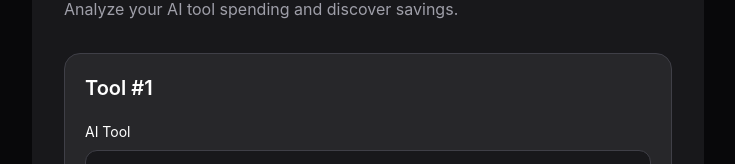
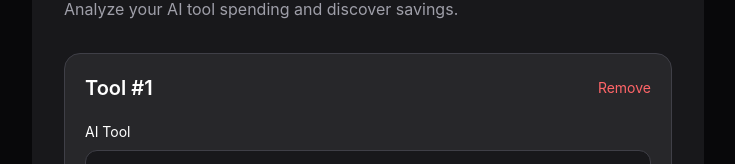
Before and after one commit to pratham94380/ai-spend-audit, a React app in the folder frontend/: page / in a window 1280 px wide. Shown: the part 123-287 px from the top of the page, without its empty margins (272-1007 px from the left). Built offline with nearby package versions, Linux system fonts and the light colour scheme; the HTML template or start-up script is replaced by a standard one.

Commit message:
feat: improve audit UX with validation and smart recommendations

```diff
--- a/frontend/src/App.jsx
+++ b/frontend/src/App.jsx
@@ -44,7 +44,22 @@ function App() {
     ]);
   };
 
+  const removeTool = (index) => {
+    if (tools.length === 1) return;
+
+    const updatedTools = tools.filter((_, i) => i !== index);
+
+    setTools(updatedTools);
+  };
+
   const generateAudit = async () => {
+    for (const tool of tools) {
+      if (!tool.tool || !tool.plan || !tool.spend || !tool.seats) {
+        alert("Please fill all fields before generating audit.");
+        return;
+      }
+    }
+
     try {
       const response = await fetch("http://127.0.0.1:8000/api/audit/", {
         method: "POST",
@@ -79,7 +94,15 @@ function App() {
               key={index}
               className="bg-zinc-800 p-5 rounded-2xl border border-zinc-700"
             >
-              <h2 className="text-xl font-semibold mb-5">Tool #{index + 1}</h2>
+              <div className="flex items-center justify-between mb-5">
+                <h2 className="text-xl font-semibold">Tool #{index + 1}</h2>
+                <button
+                  onClick={() => removeTool(index)}
+                  className="text-red-400 hover:text-red-300 text-sm"
+                >
+                  Remove
+                </button>
+              </div>
 
               <div className="space-y-5">
                 <div>
@@ -201,6 +224,14 @@ function App() {
                     <p className="text-green-400 font-semibold">
                       Potential Savings: ${result.monthly_savings}/month
                     </p>
+                    <div className="w-full bg-zinc-700 rounded-full h-3 mt-4">
+                      <div
+                        className="bg-green-400 h-3 rounded-full"
+                        style={{
+                          width: `${Math.min(result.monthly_savings, 100)}%`,
+                        }}
+                      />
+                    </div>
                   </div>
                 ))}
               </div>
```
Also changed, not shown: 1 other file (tests, documents, lock files or other folders).
